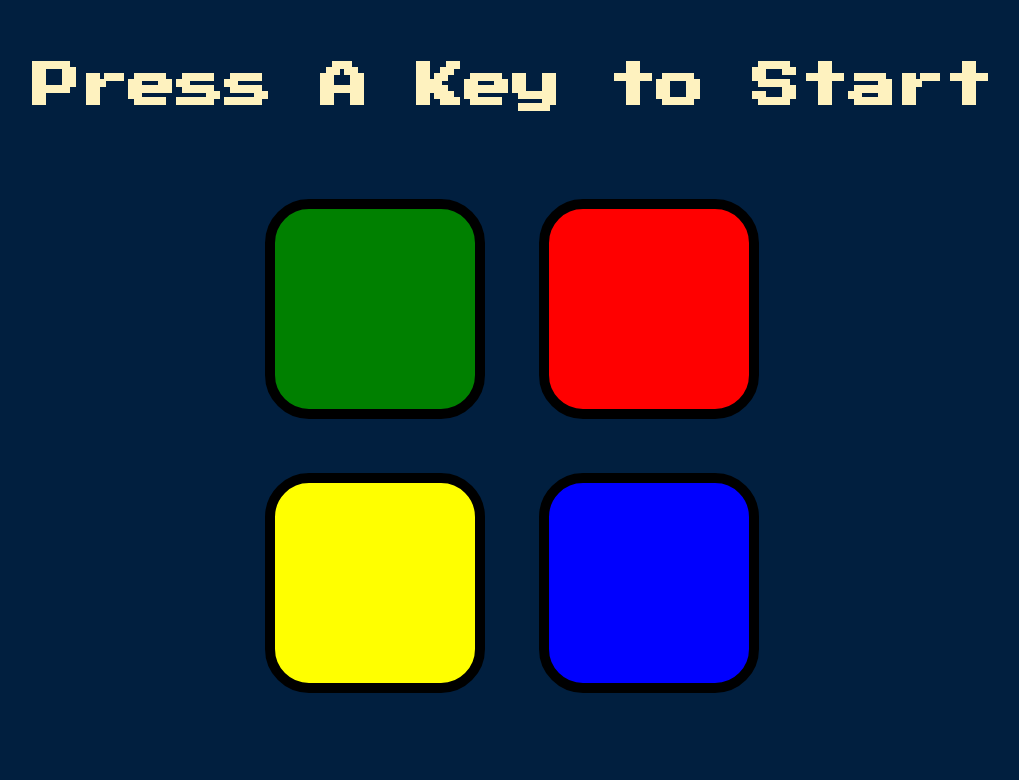
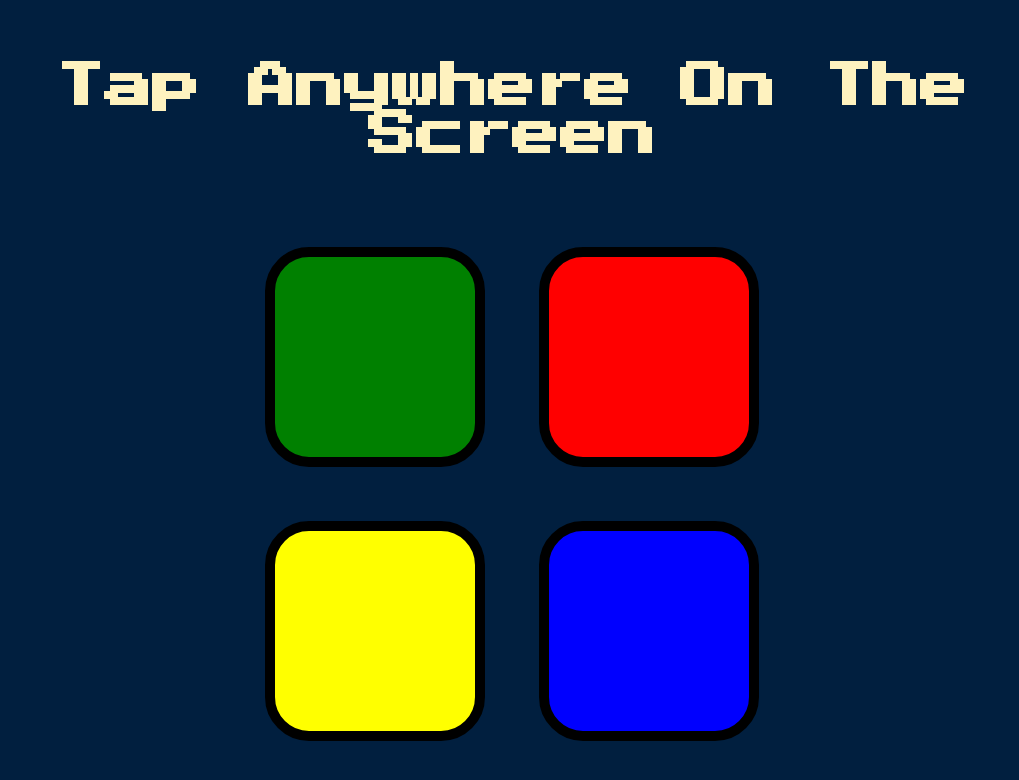
Before and after one commit to salkom/simongame, a plain HTML site: page index.html in a window 1280 px wide. Shown: the whole page, without its empty margins (128-1147 px from the left). Drawn offline with nearby package versions, Linux system fonts and the light colour scheme.

Commit message:
Update index.html

```diff
--- a/index.html
+++ b/index.html
@@ -9,7 +9,7 @@
 </head>
 
 <body>
-  <h1 id="level-title">Press A Key to Start</h1>
+  <h1 id="level-title">Tap Anywhere On The Screen</h1>
   <div class="container">
     <div lass="row">
 
```
